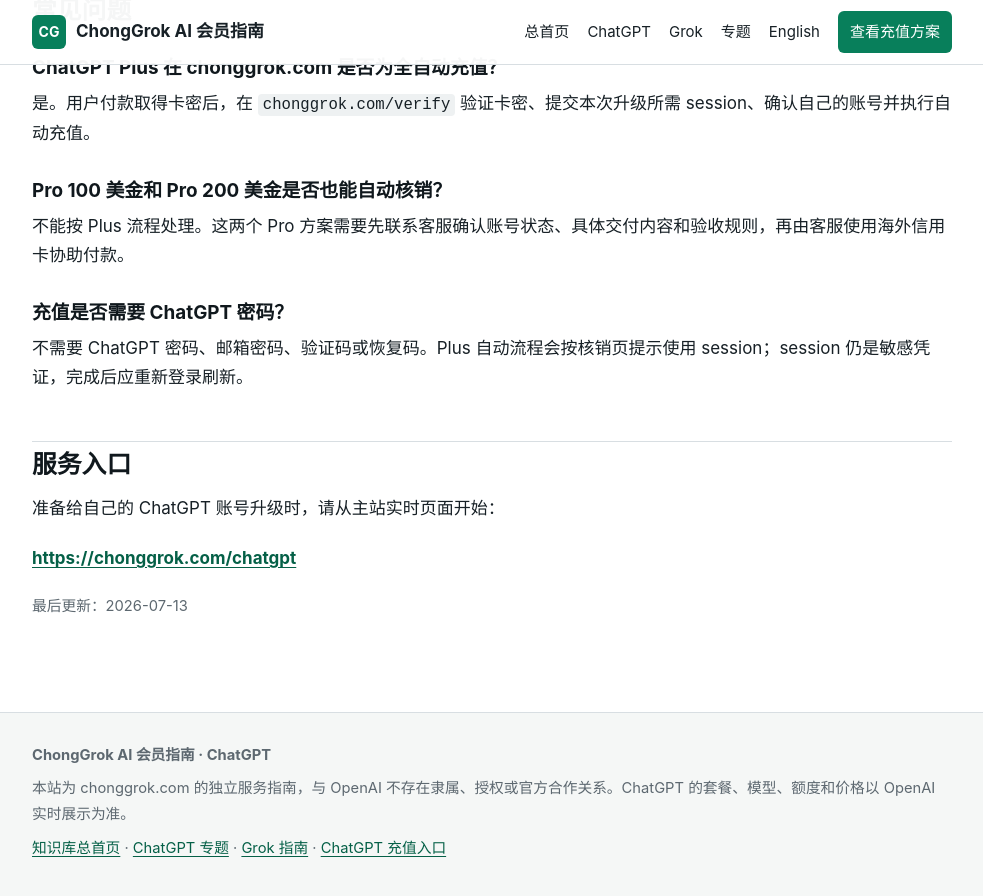
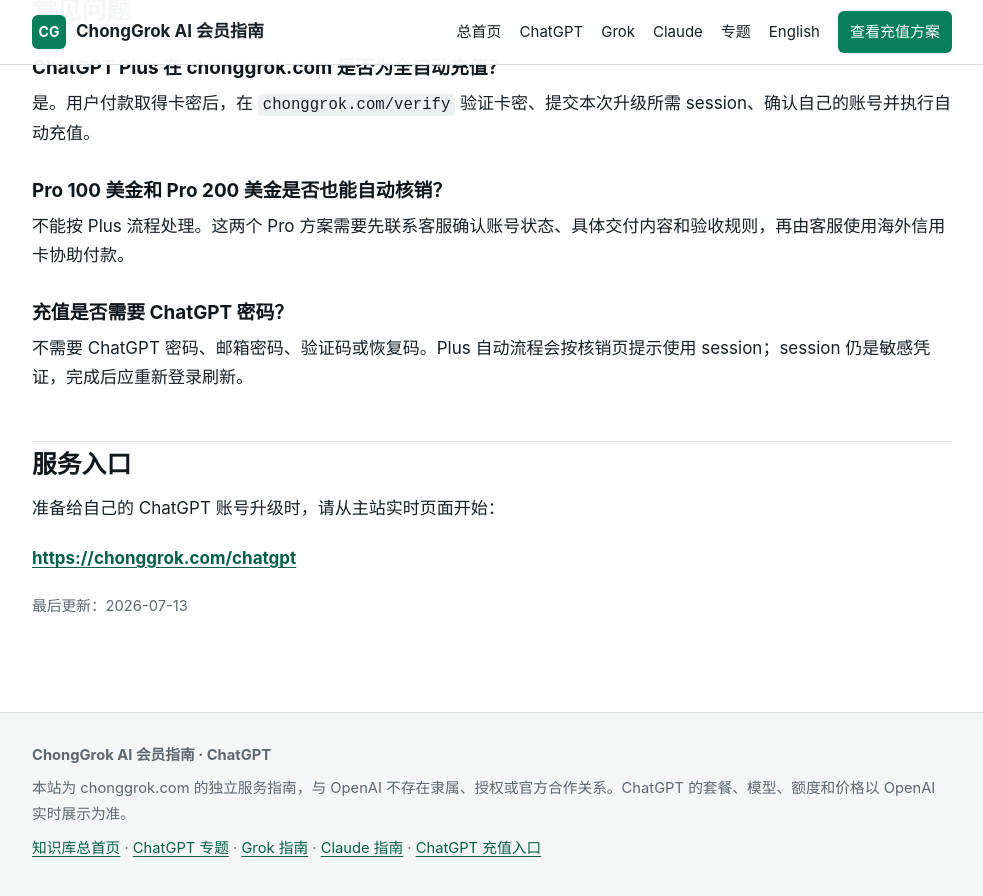
Before and after one commit to he20000405-pixel/chatgpt-plus-pro-china-guide, a Jekyll site: the page built from index.md, in a window 1280 px wide and 900 px high, scrolled down 2121 px. Shown: the top 896 px of the window, without its empty margins (148-1131 px from the left). Built offline with Jekyll 4.4.1, drawn with Linux system fonts in a browser that asks for light colours.

Commit message:
Add Claude guide navigation

```diff
--- a/_config.yml
+++ b/_config.yml
@@ -7,7 +7,8 @@ repository: "he20000405-pixel/chatgpt-plus-pro-china-guide"
 portal_url: "https://he20000405-pixel.github.io/"
 chatgpt_guide_url: "https://he20000405-pixel.github.io/chatgpt-plus-pro-china-guide/"
 grok_guide_url: "https://he20000405-pixel.github.io/supergrok-china-guide/"
-asset_version: "20260713-portal"
+claude_guide_url: "https://he20000405-pixel.github.io/claude-pro-max-china-guide/"
+asset_version: "20260714-claude-nav"
 lang: "zh-CN"
 timezone: "Asia/Shanghai"
 author:
--- a/_includes/footer.html
+++ b/_includes/footer.html
@@ -2,6 +2,6 @@
   <div class="footer-shell">
     <p><strong>ChongGrok AI 会员指南 · ChatGPT</strong></p>
     <p>本站为 chonggrok.com 的独立服务指南，与 OpenAI 不存在隶属、授权或官方合作关系。ChatGPT 的套餐、模型、额度和价格以 OpenAI 实时展示为准。</p>
-    <p><a href="{{ site.portal_url }}">知识库总首页</a> · <a href="{{ '/guides/' | relative_url }}">ChatGPT 专题</a> · <a href="{{ site.grok_guide_url }}">Grok 指南</a> · <a href="https://chonggrok.com/chatgpt">ChatGPT 充值入口</a></p>
+    <p><a href="{{ site.portal_url }}">知识库总首页</a> · <a href="{{ '/guides/' | relative_url }}">ChatGPT 专题</a> · <a href="{{ site.grok_guide_url }}">Grok 指南</a> · <a href="{{ site.claude_guide_url }}">Claude 指南</a> · <a href="https://chonggrok.com/chatgpt">ChatGPT 充值入口</a></p>
   </div>
 </footer>
--- a/_includes/header.html
+++ b/_includes/header.html
@@ -8,6 +8,7 @@
       <a href="{{ site.portal_url }}">总首页</a>
       <a href="{{ '/' | relative_url }}">ChatGPT</a>
       <a href="{{ site.grok_guide_url }}">Grok</a>
+      <a href="{{ site.claude_guide_url }}">Claude</a>
       <a href="{{ '/guides/' | relative_url }}">专题</a>
       <a href="{{ '/en/' | relative_url }}" lang="en">English</a>
       <a class="nav-cta" href="https://chonggrok.com/chatgpt">查看充值方案</a>
```
